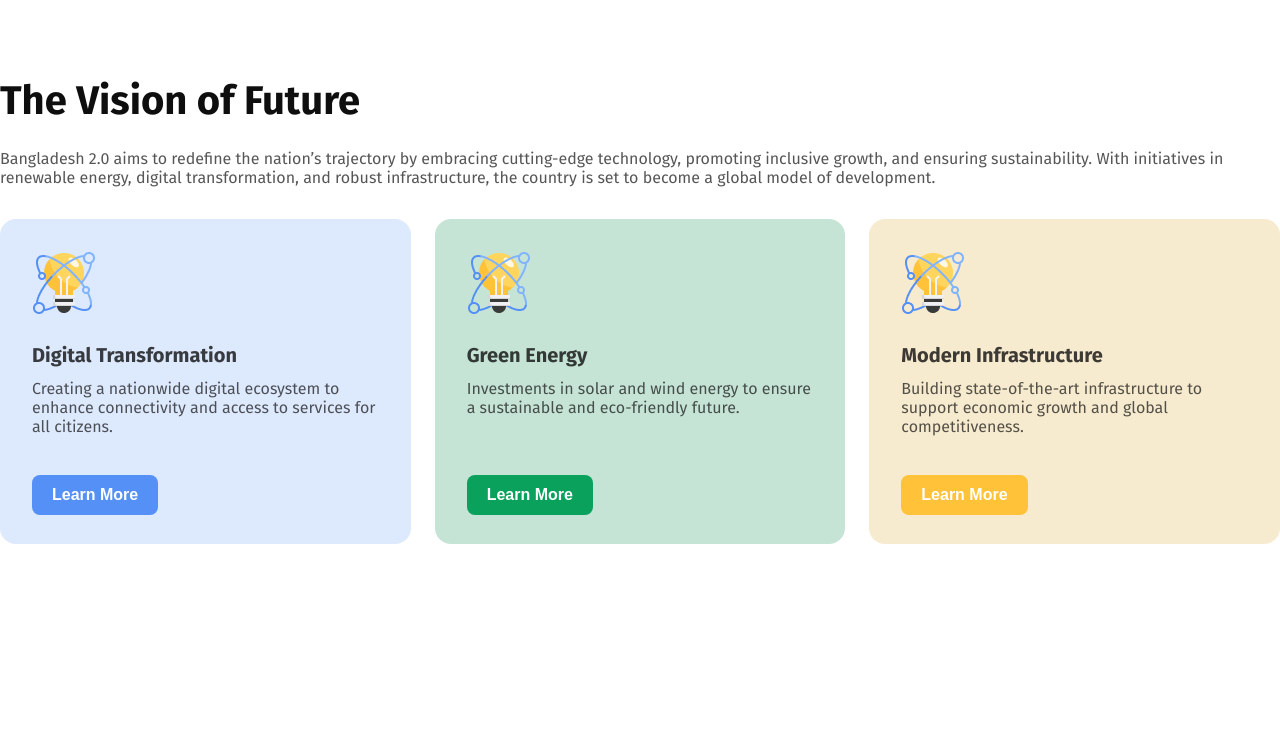
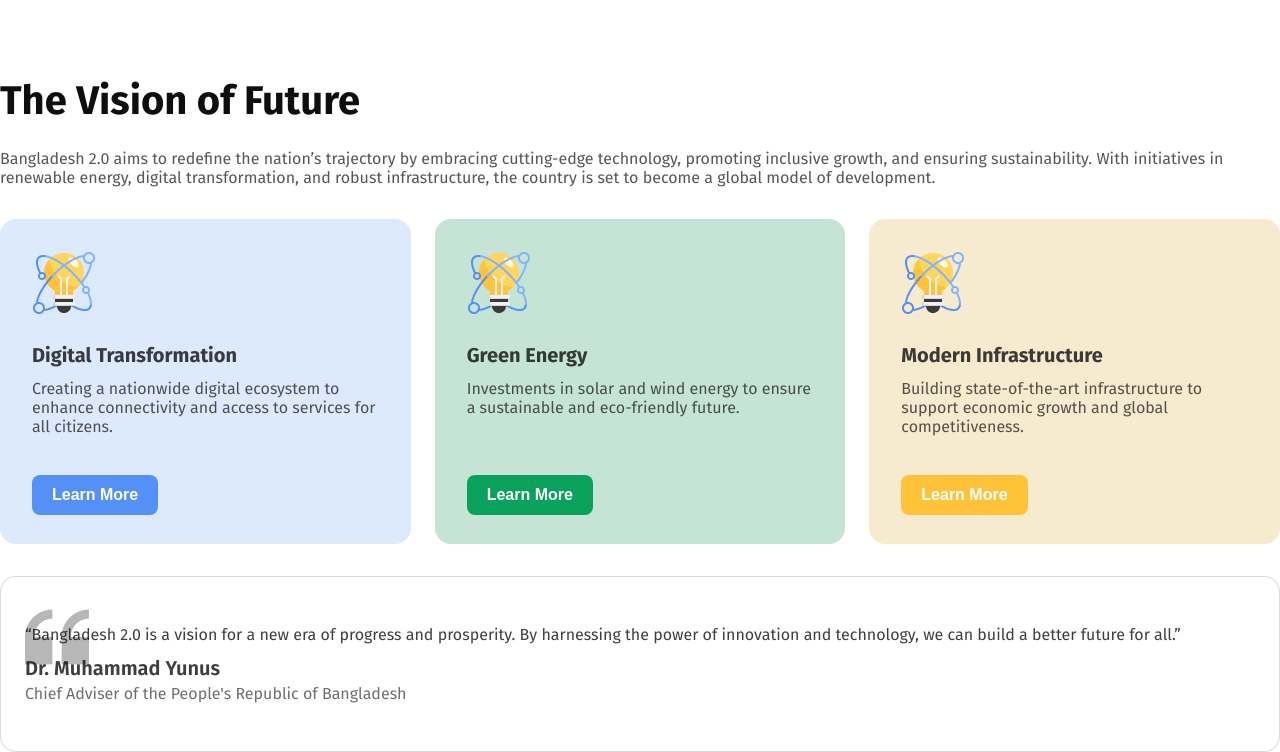
Before and after one commit to parvez-prottoy/PH-Assignment-1, a plain HTML site: page index.html in a window 1280 px wide. Shown: the part 1072-1824 px from the top of the page. Before the commit the page ends 1616 px from the top, so only its background shows below. Drawn offline with Linux system fonts and the light colour scheme.

Commit message:
added vision of future quote section

```diff
--- a/index.html
+++ b/index.html
@@ -132,6 +132,17 @@
             </div>
           </div>
         </div>
+        <div class="visionOfFuture-quote">
+          <p>
+            “Bangladesh 2.0 is a vision for a new era of progress and
+            prosperity. By harnessing the power of innovation and technology, we
+            can build a better future for all.”
+          </p>
+          <div class="visionOfFuture-quote-author">
+            <h5>Dr. Muhammad Yunus</h5>
+            <p>Chief Adviser of the People's Republic of Bangladesh</p>
+          </div>
+        </div>
       </section>
       <!------------------- visionOfFuture section end------------------->
     </main>
--- a/styles/style.css
+++ b/styles/style.css
@@ -180,4 +180,31 @@ nav button {
 .visionOfFuture-card-3 button {
   background: rgb(255, 194, 57);
 }
+.visionOfFuture-quote {
+  margin-top: 32px;
+  border: 1px solid rgba(14, 14, 14, 0.15);
+  border-radius: 16px;
+  background: rgb(255, 255, 255);
+  background-image: url("../assets/quote-bg.png");
+  background-repeat: no-repeat;
+  background-position: 24px 28px;
+  padding: 48px 24px;
+}
+.visionOfFuture-quote > p {
+  font-size: 16px;
+  color: rgba(14, 14, 14, 0.8);
+}
+.visionOfFuture-quote-author {
+  margin-top: 12px;
+}
+.visionOfFuture-quote-author h5 {
+  font-size: 20px;
+  font-weight: 600;
+  color: rgba(14, 14, 14, 0.8);
+}
+.visionOfFuture-quote-author p {
+  font-size: 16px;
+  color: rgba(14, 14, 14, 0.6);
+  margin-top: 4px;
+}
 /* ---------------------- visionOfFuture section end ---------------------- */
```
